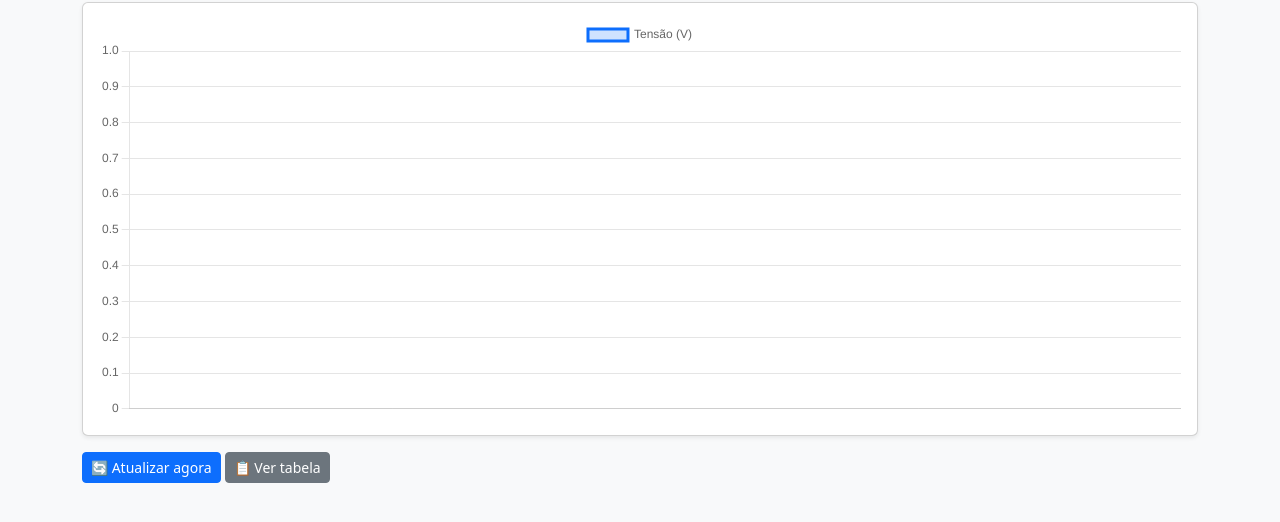
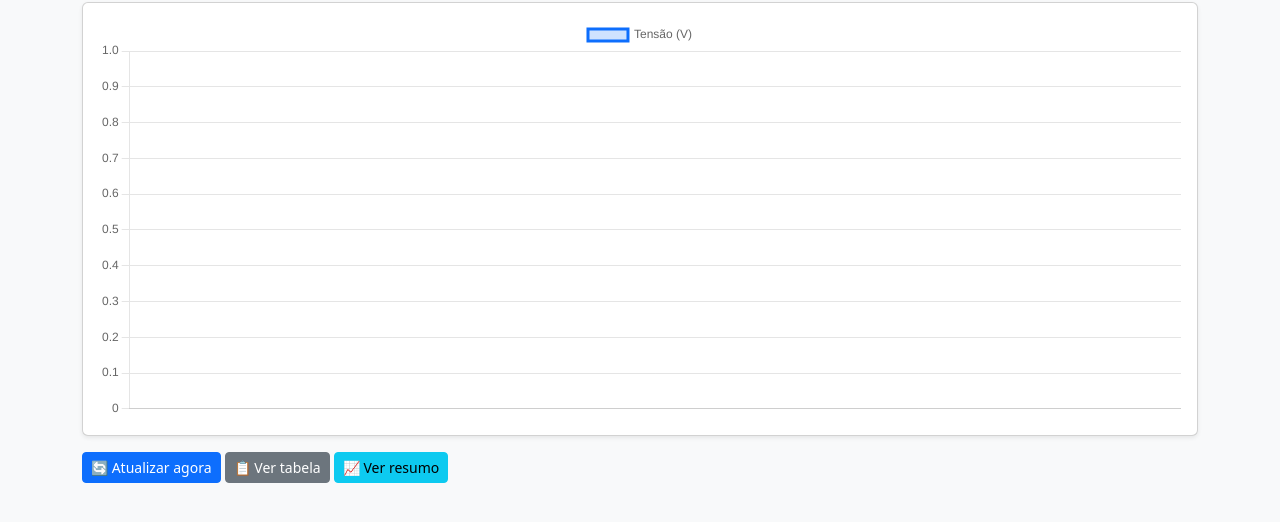
Before and after one commit to filipefolv/Projeto_Tensao_Rasp, a website: page public/index.html in a window 1280 px wide. Shown: the part 76-598 px from the top of the page. Drawn offline with nearby package versions, Linux system fonts and the light colour scheme; no server answers.

Commit message:
add link to summary page in index.html for quick access to data visualization

```diff
--- a/public/index.html
+++ b/public/index.html
@@ -25,6 +25,7 @@
     <div class="mt-3">
       <a href="#" class="btn btn-primary btn-sm" onclick="location.reload()">🔄 Atualizar agora</a>
       <a href="/tabela.html" class="btn btn-secondary btn-sm">📋 Ver tabela</a>
+      <a href="/resumo.html" class="btn btn-info btn-sm">📈 Ver resumo</a>
     </div>
   </div>
 
```
